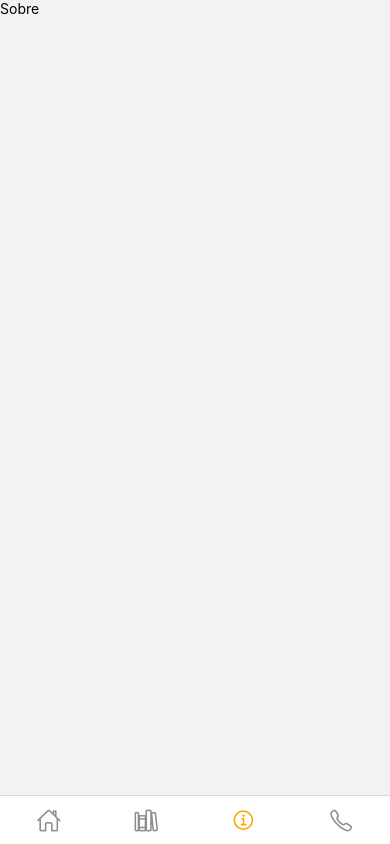
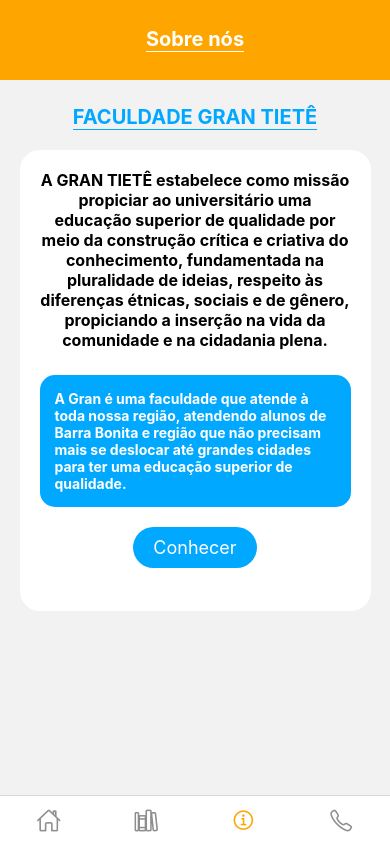
Before and after one commit to RibahDev/GranMobile, a React Native app in the folder GranMobile/: screen /sobre in a window 390 px wide. Built offline with nearby package versions, Linux system fonts and the light colour scheme.

Commit message:
Finalizando projeto GranMobile com navegação entre páaginas

```diff
--- a/GranMobile/src/pages/contatos/index.js
+++ b/GranMobile/src/pages/contatos/index.js
@@ -3,6 +3,34 @@
 export function Contatos(){
 
     return(
-        <Text>Contatos</Text>
+        <View style={styles.container}>
+            <View style={styles.header}>
+                <Text style={{fontSize:20, color:"#fff", fontWeight: "bold", borderBottomWidth:1, borderColor: "#fff"}}>Contatos</Text>
+            </View>
+            <View style={styles.contatoContainer}>
+                <Image source={require("../../assets/contact.png")}/>
+            </View>
+        </View>
     )
 }
+
+const styles = StyleSheet.create({
+    container:{
+        flex: 1,
+        alignItems: 'center',
+        backgroundColor: "#f3f3f3",
+    },
+    header:{
+        backgroundColor: "orange",
+        height:"10%",
+        width: "100%",
+        alignItems: "center",
+        justifyContent: "center",
+        color: "#fff",
+        marginBottom: 50
+    },
+    contatoContainer:{
+        backgroundColor: "#fff",
+        borderRadius: 20,
+    }
+})
--- a/GranMobile/src/pages/sobre/index.js
+++ b/GranMobile/src/pages/sobre/index.js
@@ -3,6 +3,61 @@
 export function Sobre(){
 
     return(
-        <Text>Sobre</Text>
+        <View style={styles.container}>
+            <View style={styles.header}>
+                <Text style={{fontSize:20, color:"#fff", fontWeight: "bold", borderBottomWidth:1, borderColor: "#fff"}}>Sobre nós</Text>
+            </View>
+            <Text style={{fontSize:20, color:"#00a8ff", fontWeight: "bold", borderBottomWidth:1, marginBottom: 20, borderColor: "#00a8ff" }}>FACULDADE GRAN TIETÊ</Text>
+            <View style={styles.sobreContainer}>
+
+                <Text style={{fontSize: 16, fontWeight:"bold",textAlign: "center" }}>A GRAN TIETÊ estabelece como missão propiciar ao universitário uma educação superior de qualidade por meio da construção crítica e criativa do conhecimento, fundamentada na pluralidade de ideias, respeito às diferenças étnicas, sociais e de gênero, propiciando a inserção na vida da comunidade e na cidadania plena.</Text>
+
+                <View style={styles.subContainer}>
+                    <Text style={{fontSize: 14, fontWeight:"bold", color: "#ffff"}}>A Gran é uma faculdade que atende à toda nossa região, atendendo alunos de Barra Bonita e região que não precisam mais se deslocar até grandes cidades para ter uma educação superior de qualidade.</Text>
+                </View>
+
+                <View style={styles.button}>
+                    <Text style={{color: "#fff", fontSize: 18, textAlign: "center"}}>Conhecer</Text>
+                </View>
+
+            </View>
+        </View>
     )
 }
+
+const styles = StyleSheet.create({
+    container:{
+        flex: 1,
+        alignItems: "center"
+    },
+    header:{
+        backgroundColor: "orange",
+        height:"10%",
+        width: "100%",
+        alignItems: "center",
+        justifyContent: "center",
+        color: "#fff",
+        marginBottom: 25
+    },
+    sobreContainer:{
+        backgroundColor: "#fff",
+        width: "90%",
+        height: "58%",
+        borderRadius: 20,
+        padding: 20,
+        alignItems: "center"
+    },
+    subContainer:{
+        marginTop: 25,
+        backgroundColor: "#00a8ff",
+        borderRadius: 15,
+        padding: 15
+    },
+    button:{
+        width: "40%",
+        padding: 10,
+        backgroundColor: "#00a8ff",
+        borderRadius: 60,
+        marginTop: 20
+    }
+})
```
Also changed, not shown: GranMobile/src/assets/contact.png (added).
